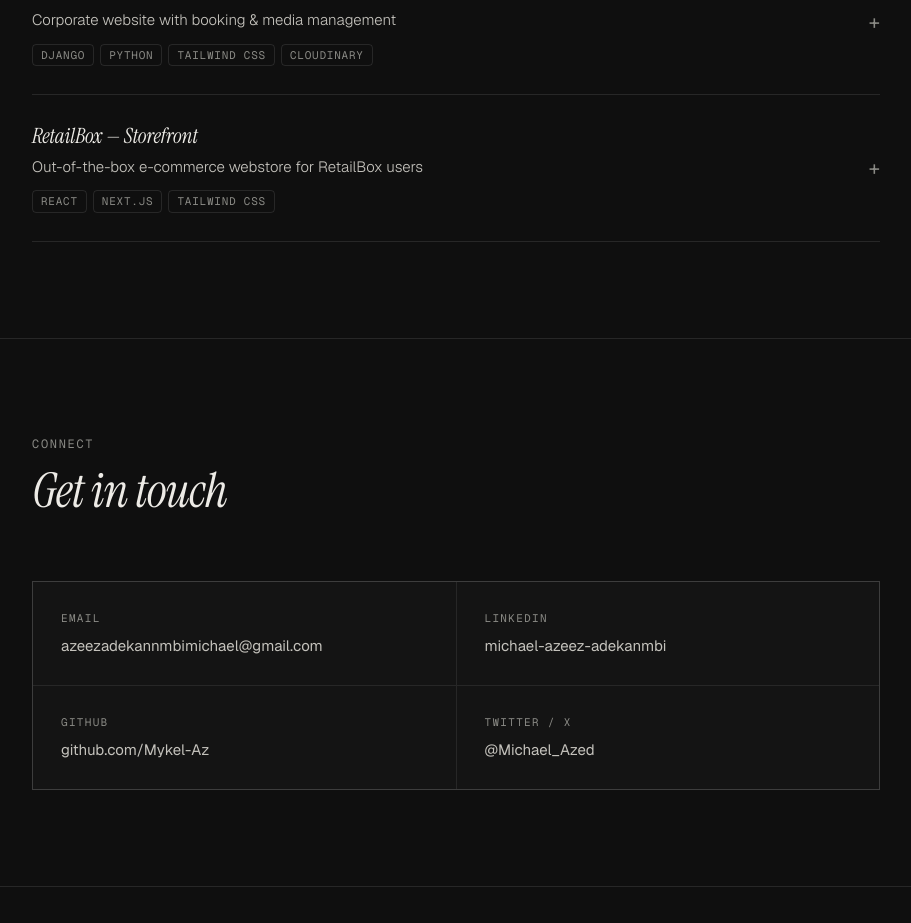
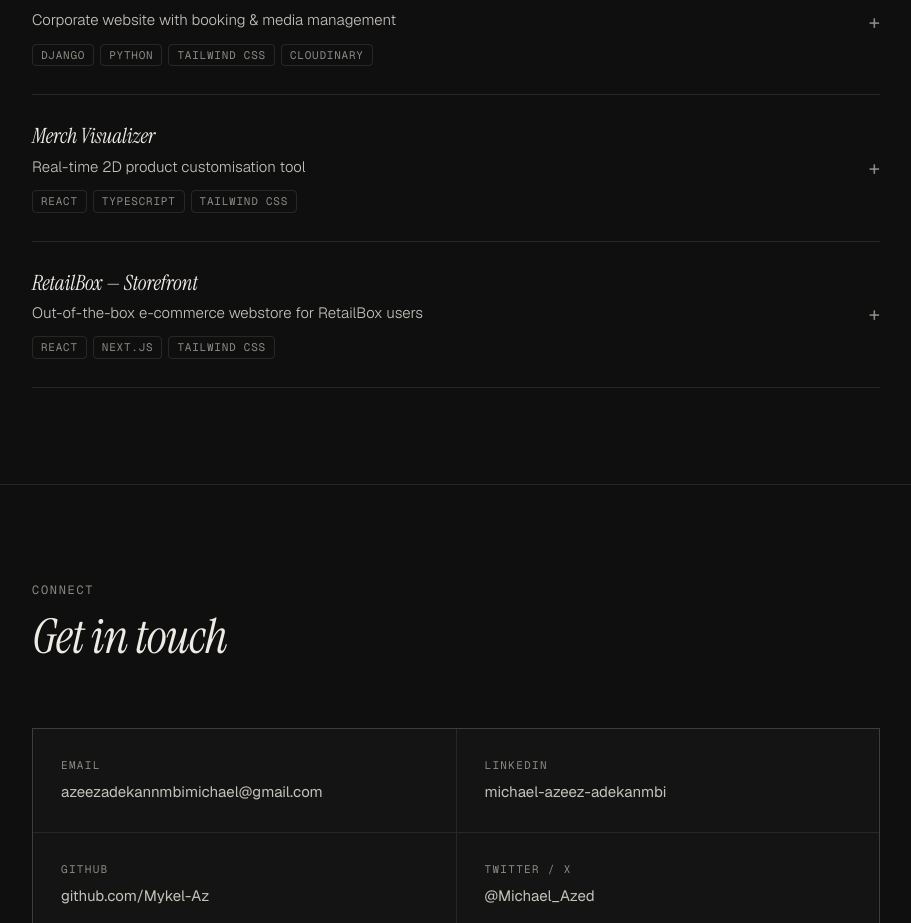
Before and after one commit to Mykel-Az/Portfolio, a React (Vite) app in the folder portfolio-app/: page / in a window 1280 px wide. Shown: the part 2150-3073 px from the top of the page, without its empty margins (184-1095 px from the left). Built offline with nearby package versions, Linux system fonts and the light colour scheme.

Commit message:
new project

```diff
--- a/portfolio-app/src/data/projects.ts
+++ b/portfolio-app/src/data/projects.ts
@@ -86,26 +86,27 @@
       "A server-rendered Django application using Django's template engine — a deliberate choice over a decoupled SPA for a content-heavy site.\n\nContent is managed through Django's built-in admin interface. Media files are stored and served via Cloudinary, keeping the deployment server lightweight. The booking form triggers an email notification on new submissions.",
     screenshot: "/images/bds.png"
   },
-  // {
-  //   id: "merch-visualizer",
-  //   name: "Merch Visualizer",
-  //   tagline: "Real-time 2D product customisation tool",
-  //   description:
-  //     "A web-based tool that lets users design and preview branded merchandise in real time — customising colours, text, and logo placement before ordering.",
-  //   stack: ["React", "TypeScript", "Tailwind CSS"],
-  //   links: [
-  //     {
-  //       label: "Live demo",
-  //       url: "https://bluediamondsolutions.org/services/graphics_design/visualizer/",
-  //     },
-  //   ],
-  //   problem:
-  //     "Clients ordering branded merchandise had difficulty communicating what they wanted — describing placement, colours, and sizing over email was slow and error-prone.\n\nThe visualizer lets clients configure a product themselves and see changes in real time, cutting the back-and-forth significantly.",
-  //   role:
-  //     "I designed and built the visualizer as a standalone React app embedded in the BlueDiamond site — responsible for the canvas rendering logic, customisation controls, and the export-to-image functionality.",
-  //   architecture:
-  //     "A React + TypeScript app with no backend dependency — all rendering happens client-side on an HTML Canvas element. Product templates are loaded as layered assets; customisations are applied as canvas transformations on top.\n\nState is managed with React hooks. The export uses Canvas API's toDataURL to generate a downloadable preview image.",
-  // },
+  {
+    id: "merch-visualizer",
+    name: "Merch Visualizer",
+    tagline: "Real-time 2D product customisation tool",
+    description:
+      "A web-based tool that lets users design and preview branded merchandise in real time — customising colours, text, and logo placement before ordering.",
+    stack: ["React", "TypeScript", "Tailwind CSS"],
+    links: [
+      {
+        label: "Live demo",
+        url: "https://bluediamondsolutions.org/services/graphics-design/visualizer/",
+      },
+    ],
+    problem:
+      "Clients ordering branded merchandise had difficulty communicating what they wanted — describing placement, colours, and sizing over email was slow and error-prone.\n\nThe visualizer lets clients configure a product themselves and see changes in real time, cutting the back-and-forth significantly.",
+    role:
+      "I designed and built the visualizer as a standalone React app embedded in the BlueDiamond site — responsible for the canvas rendering logic, customisation controls, and the export-to-image functionality.",
+    architecture:
+      "A React + TypeScript app with no backend dependency — all rendering happens client-side on an HTML Canvas element. Product templates are loaded as layered assets; customisations are applied as canvas transformations on top.\n\nState is managed with React hooks. The export uses Canvas API's toDataURL to generate a downloadable preview image.",
+    screenshot: "/images/merch-visualizer.png"
+  },
   {
     id: "retailbox-storefront",
     name: "RetailBox — Storefront",
```
Also changed, not shown: portfolio-app/public/images/merch-visualizer.png (added).
